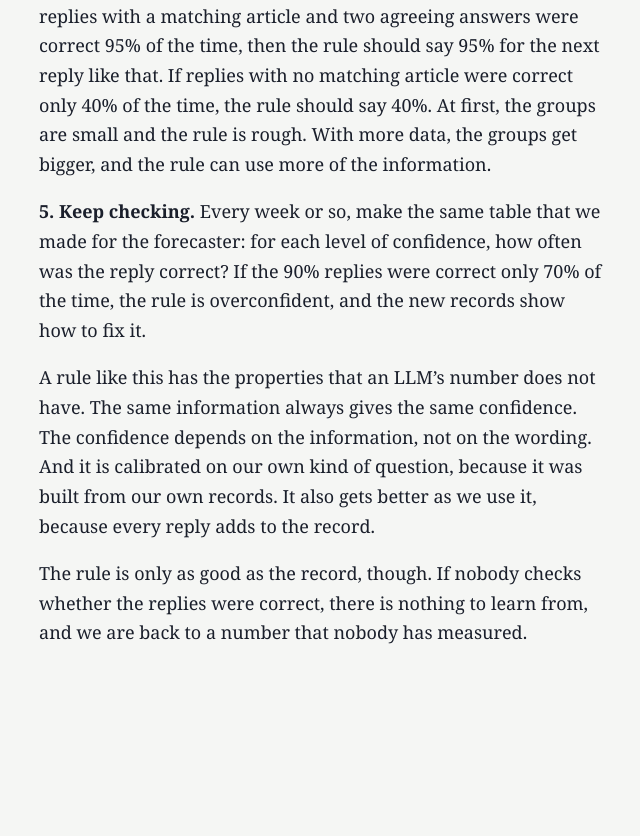
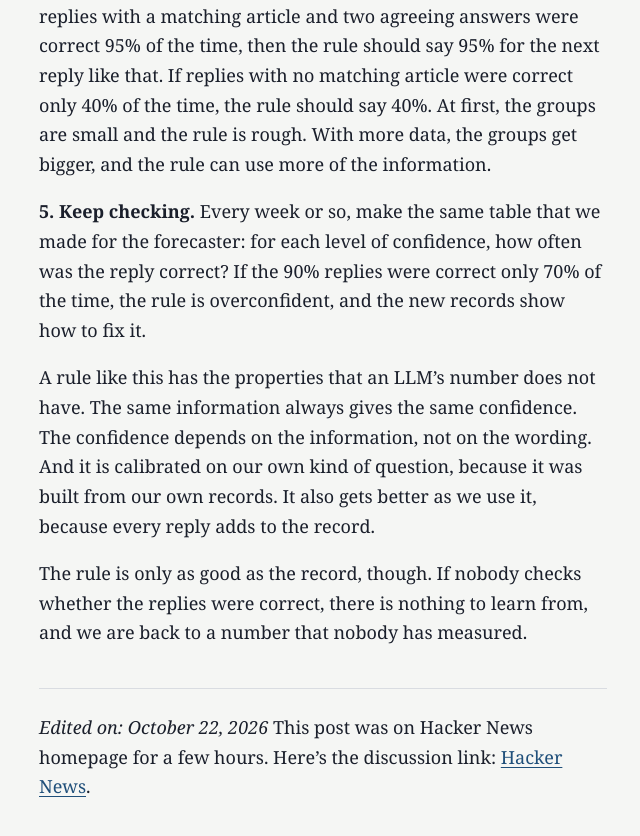
Before and after one commit to rumple/blog, a Jekyll site: the page built from _posts/2026-10-20-asking-llm-for-confidence.md, in a window 1280 px wide and 900 px high, scrolled down 5546 px. Shown: the top 836 px of the window, without its empty margins (317-957 px from the left). Built offline with Jekyll 4.4.1, drawn with Linux system fonts in a browser that asks for light colours; our own code applies the rules of GitHub Pages for plain Markdown files; before the commit the page ends 6292 px from its top, so only the background shows below that.

Commit message:
Add Hacker News discussion note to confidence post
Co-Authored-By: Claude Opus 5.5 <noreply@anthropic.com>

```diff
--- a/_posts/2026-10-20-asking-llm-for-confidence.md
+++ b/_posts/2026-10-20-asking-llm-for-confidence.md
@@ -77,3 +77,8 @@ For example, think of an agent that answers customer-support questions by search
 A rule like this has the properties that an LLM's number does not have. The same information always gives the same confidence. The confidence depends on the information, not on the wording. And it is calibrated on our own kind of question, because it was built from our own records. It also gets better as we use it, because every reply adds to the record.
 
 The rule is only as good as the record, though. If nobody checks whether the replies were correct, there is nothing to learn from, and we are back to a number that nobody has measured.
+
+---
+
+*Edited on: October 22, 2026*
+This post was on Hacker News homepage for a few hours. Here's the discussion link: [Hacker News](https://news.ycombinator.com/item?id=50176082).
```
